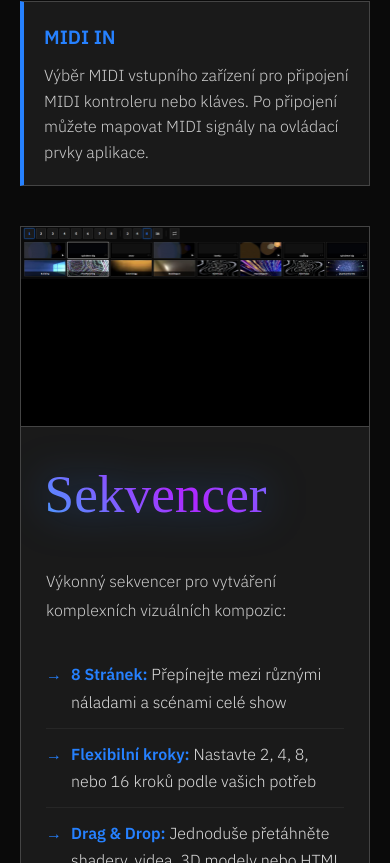
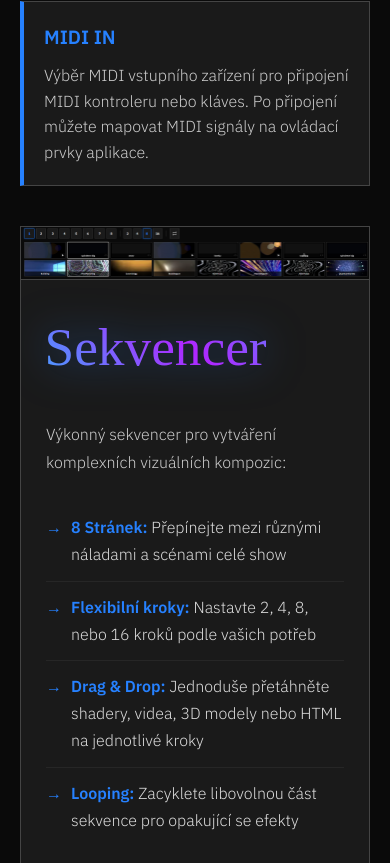
Before and after one commit to LukasWana/Haluzator.eu, a plain HTML site: page web/index.html in a window 390 px wide. Shown: the part 5427-6290 px from the top of the page. Drawn offline with Linux system fonts and the light colour scheme; a web font is replaced by a local one.

Commit message:
img mobile fix

```diff
--- a/web/style.css
+++ b/web/style.css
@@ -1948,7 +1948,7 @@ footer {
 
     /* Ensure feature card images are visible on mobile */
     .feature-card-image {
-        min-height: 200px;
+        min-height: auto !important;
         display: block !important;
         visibility: visible !important;
         opacity: 1 !important;
```
